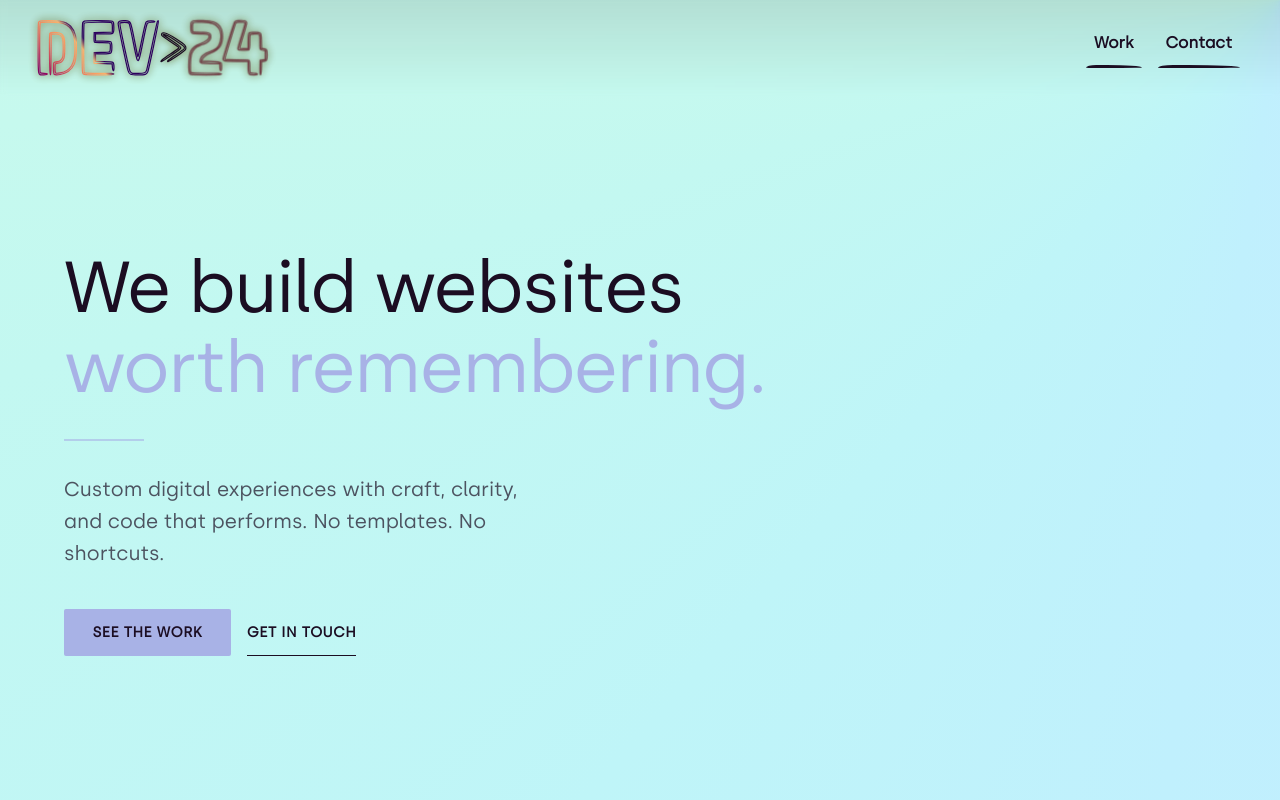
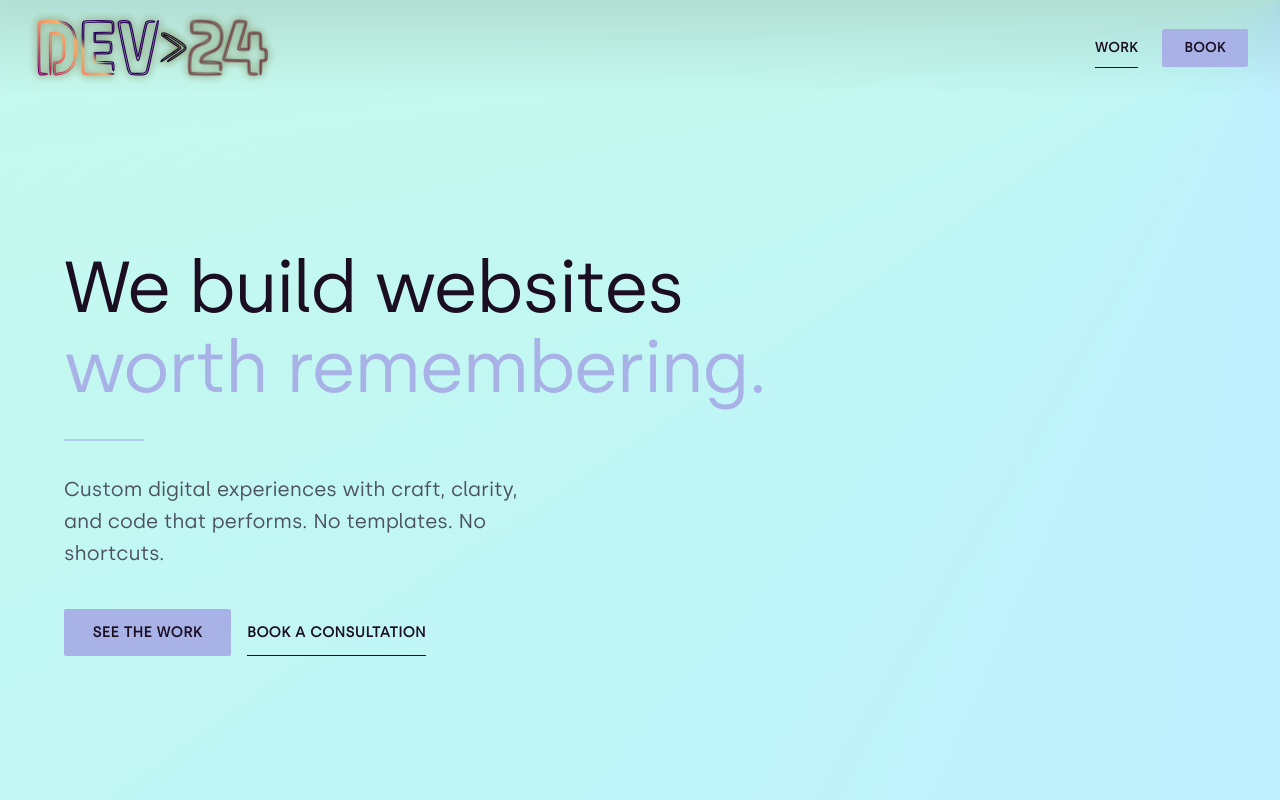
Before and after one commit to Miguel-Bento-Github/dev24, a Vue app: page /#client-work in a window 1280 px wide. Shown: the top 800 px of the page. Built offline with nearby package versions, Linux system fonts and the light colour scheme.

Commit message:
add Cal.com booking integration with GA4 event tracking
Add "Book a consultation" CTA to hero, navbar, and contact section
that opens cal.com/dev24. Each click fires a schedule_click GA4 event
with location context for conversion tracking.

```diff
--- a/src/components/medium/HeroSection.vue
+++ b/src/components/medium/HeroSection.vue
@@ -1,8 +1,19 @@
 <script setup lang="ts">
 import content from "@/locales/en.json";
+import { analytics } from "@/firebase/firebaseConfig";
+import { logEvent } from "firebase/analytics";
 import { gsap } from "gsap";
 import { onMounted, ref } from "vue";
 import { useScreenQuery } from "@/hooks/useScreenQuery";
+
+const CAL_URL = "https://cal.com/dev24";
+
+const openBooking = () => {
+  if (analytics) {
+    logEvent(analytics, "schedule_click", { location: "hero" });
+  }
+  window.open(CAL_URL, "_blank", "noopener");
+};
 
 const heroRef = ref<HTMLElement | null>(null);
 
@@ -78,8 +89,8 @@ onMounted(() => {
         <button class="hero-cta hero-cta--work" @click="scrollTo('#client-work')">
           See the work
         </button>
-        <button class="hero-cta hero-cta--contact" @click="scrollTo('#contact')">
-          Get in touch
+        <button class="hero-cta hero-cta--contact" @click="openBooking">
+          Book a consultation
         </button>
       </div>
     </div>
--- a/src/components/medium/NavBar.vue
+++ b/src/components/medium/NavBar.vue
@@ -2,7 +2,18 @@
 import IconLogo from "@/components/icons/IconLogo.vue";
 import IconMenu from "@/components/icons/IconMenu.vue";
 import router from "@/router";
+import { analytics } from "@/firebase/firebaseConfig";
+import { logEvent } from "firebase/analytics";
 import { computed, onUnmounted, ref, watch, watchEffect } from "vue";
+
+const CAL_URL = "https://cal.com/dev24";
+
+const openBooking = () => {
+  if (analytics) {
+    logEvent(analytics, "schedule_click", { location: "navbar" });
+  }
+  window.open(CAL_URL, "_blank", "noopener");
+};
 
 const isSmallScreen = computed(
   () => window.matchMedia("(max-width: 800px)").matches
@@ -68,7 +79,7 @@ onUnmounted(() => {
     <transition name="fade">
       <nav aria-label="Page links" class="nav" v-if="isMenuOpen">
         <RouterLink class="router-link" to="/">Work</RouterLink>
-        <RouterLink class="router-link" to="/#contact">Contact</RouterLink>
+        <button class="router-link book-link" @click="openBooking">Book</button>
       </nav>
     </transition>
   </header>
@@ -111,6 +122,10 @@ onUnmounted(() => {
 }
 
 .nav {
+  display: flex;
+  align-items: center;
+  gap: 1.5rem;
+
   @media screen and (max-width: 800px) {
     position: fixed;
     z-index: 10;
@@ -127,51 +142,42 @@ onUnmounted(() => {
 }
 
 .router-link {
-  position: relative;
-  display: inline-block;
-  padding: 1rem;
-  overflow: hidden;
+  padding: 0.6rem 0;
+  font-size: 0.85rem;
+  font-weight: 600;
+  letter-spacing: 0.04em;
+  text-transform: uppercase;
+  color: var(--color-text);
+  border-bottom: 1px solid currentColor;
+  transition: all 0.2s ease;
+  cursor: pointer;
+  background: none;
+  border-top: none;
+  border-left: none;
+  border-right: none;
 
-  @media screen and (max-width: 800px) {
+  &:hover {
     color: var(--blue);
-  }
-
-  &:first-child::before {
-    transform: translateX(200%);
-  }
-
-  &::before {
-    @include pseudo;
-    top: 90%;
-    left: 0.5rem;
-    width: calc(100% - 1rem);
-    height: 3px;
-    background: currentColor;
-    border-radius: 0% 100% 10% 10% / 100% 100% 10% 10%;
-    transform: translateX(-200%);
-    transition: transform 0.15s ease-in-out;
+    border-bottom-color: currentColor;
   }
 }
 
-.router-link-exact-active {
-  position: relative;
-  color: var(--color-text);
+.book-link {
+  background: var(--blue);
+  color: var(--black);
+  border: none;
+  border-radius: 2px;
+  font-weight: 600;
+  font-size: 0.85rem;
+  letter-spacing: 0.04em;
+  text-transform: uppercase;
+  cursor: pointer;
+  padding: 0.6rem 1.4rem;
+  transition: all 0.2s ease;
 
-  @media screen and (max-width: 800px) {
-    color: var(--white);
-  }
-
-  &:first-child::before {
-    transform: translateX(0%);
-  }
-
-  &::before {
-    transform: translateX(0%);
-    border-radius: 20% 70% 40% 20% / 100% 90% 20% 10%;
+  &:hover {
+    background: var(--white);
+    transform: translateY(-1px);
   }
 }
-
-.router-link-exact-active:hover {
-  background-color: transparent;
-}
 </style>
--- a/src/components/small/ContactButton.vue
+++ b/src/components/small/ContactButton.vue
@@ -1,11 +1,27 @@
 <script setup lang="ts">
 import { ref } from "vue";
 import IconEmail from "@/components/icons/IconEmail.vue";
+import { analytics } from "@/firebase/firebaseConfig";
+import { logEvent } from "firebase/analytics";
+
 const isDrawing = ref(false);
 const isActive = ref(false);
+
+const CAL_URL = "https://cal.com/dev24";
+
+const openBooking = () => {
+  if (analytics) {
+    logEvent(analytics, "schedule_click", { location: "contact" });
+  }
+  window.open(CAL_URL, "_blank", "noopener");
+};
 </script>
 
 <template>
+  <div class="contact-actions">
+    <button class="contact contact--book" @click="openBooking">
+      <span class="book-text">Book a consultation</span>
+    </button>
     <a
       @mouseenter="isDrawing = true"
       @mouseleave="isDrawing = isActive ? true : false"
@@ -17,11 +33,19 @@ const isActive = ref(false);
       <IconEmail :isDrawing="isDrawing" :isActive="isActive" />
       <span class="email-text">Email me</span>
     </a>
+  </div>
 </template>
 
 <style lang="scss" scoped>
+.contact-actions {
+  margin-top: 4rem;
+  display: flex;
+  gap: 1rem;
+  flex-wrap: wrap;
+  align-items: center;
+}
+
 .contact {
-  margin-top: 4rem;
   height: max-content;
   width: max-content;
   display: flex;
@@ -35,11 +59,6 @@ const isActive = ref(false);
   box-shadow: inset 0 -2px 2px 2px var(--color-text-invert),
     2px 2px 8px var(--color-text-invert);
 
-  @media screen and (min-width: 800px) {
-    left: 2rem;
-    bottom: 2rem;
-  }
-
   &:hover {
     filter: invert(100%);
     background: var(--color-background);
@@ -51,5 +70,28 @@ const isActive = ref(false);
     box-shadow: inset 0 -2px 2px 2px var(--color-text-invert),
       1px 1px 0 var(--color-text-invert);
   }
+
+  &--book {
+    background: var(--blue);
+    color: var(--black);
+    font-weight: 600;
+    font-size: 0.9rem;
+    letter-spacing: 0.04em;
+    text-transform: uppercase;
+    padding: 0.8rem 1.8rem;
+    border: none;
+    cursor: pointer;
+    filter: none;
+
+    &:hover {
+      filter: none;
+      background: var(--white);
+      transform: translateY(-1px);
+    }
+
+    &:active {
+      transform: translateY(0);
+    }
+  }
 }
 </style>
```
Lines whose indentation alone changed are shown as unchanged.
